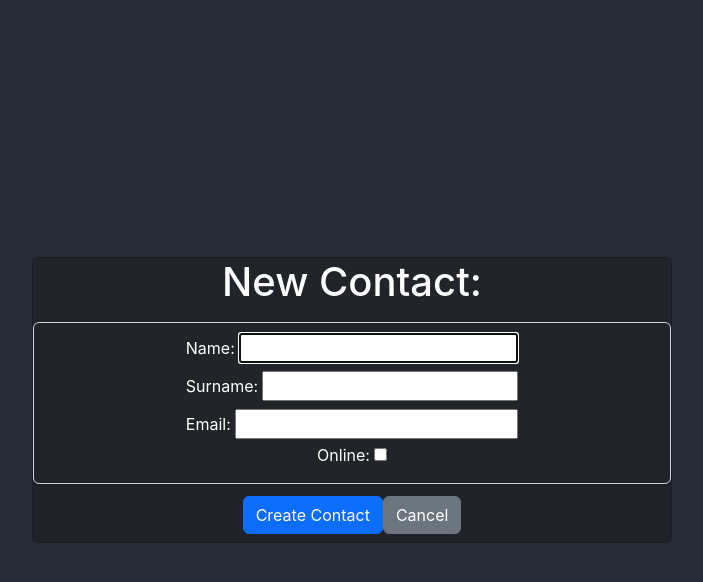
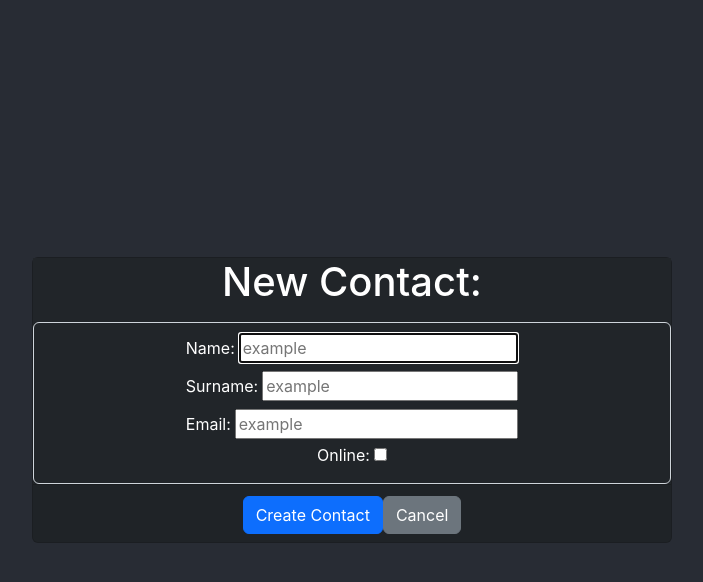
Before and after one commit to inkevap/Course_ReactJS, a React (Create React App) app: page / in a window 1280 px wide. Both pictures are taken after a click on the button "Create Contact". Shown: the top 582 px of the page, without its empty margins (288-991 px from the left). Built offline with nearby package versions, Linux system fonts and the light colour scheme.

Commit message:
Implementacion de formulario formik y yup

```diff
--- a/src/Components/container/contact_list.jsx
+++ b/src/Components/container/contact_list.jsx
@@ -11,16 +11,11 @@ const ContactListComponent = () => {
 
     const defaultcontact = new Contact('Kevin', 'Pocon', 'inkev.ap@gmail.com', true);
     const defaultcontact2 = new Contact('Calvin', 'Pocon', 'CPF@gmail.com', false);
-    const defaultcontact3 = new Contact('Calvin', 'Pocon', 'CPF@gmail.com', false);
-    const defaultcontact4 = new Contact('Calvin', 'Pocon', 'CPF@gmail.com', false);
-    const defaultcontact5 = new Contact('Calvin', 'Pocon', 'CPF@gmail.com', false);
-    const defaultcontact6 = new Contact('Calvin', 'Pocon', 'CPF@gmail.com', false);
 
     const [CreatingNewContact, SetCreatingState] = useState(false);
 
     const [Contacts, setContacts] = useState([
-        defaultcontact, defaultcontact2, defaultcontact3, defaultcontact4,
-        defaultcontact5, defaultcontact6]);
+        defaultcontact, defaultcontact2]);
 
     const StatusChange = (contact) => {
         const TempContacts = [...Contacts];
@@ -62,10 +57,10 @@ const ContactListComponent = () => {
                         {(Contacts.length > 0)
                             ? <table className='table-dark table'>
                                 <thead >
-                                    <th classname='col-3 d-table-row'>Name</th>
-                                    <th classname='col-3'>Surname</th>
-                                    <th classname='col-1'>Email</th>
-                                    <th classname='col-1'>Online</th>
+                                    <th className='col-1'>Name</th>
+                                    <th className='col-1'>SurName</th>
+                                    <th className='col-1'>Email</th>
+                                    <th className='col-1'>Online</th>
                                 </thead>
                                 <tbody className='table-group-divider' >
                                     {
--- a/src/Components/pure/contact.jsx
+++ b/src/Components/pure/contact.jsx
@@ -14,11 +14,11 @@ const ContactComponent = ({ contact, StateFunc, DeleteFunc }) => {
 
     return (
         <tr>
-            <th classname='col-2' >{contact.name}</th>
-            <td classname='col-2'>{contact.surname}</td>
-            <td classname='col-1'>{contact.email}</td>
-            <td classname='col-1' onClick={() => StateFunc(contact)}>{TaskStatusChange()}</td>
-            <td classname='col-1'>
+            <th className='col-1' >{contact.name}</th>
+            <td className='col-1'>{contact.surname}</td>
+            <td className='col-1'>{contact.email}</td>
+            <td className='col-1' onClick={() => StateFunc(contact)}>{TaskStatusChange()}</td>
+            <td className='col-1'>
                 <i className='bi bi-trash'
                     style={{ color: 'red', fontSize: '2rem' }}
                     onClick={() => DeleteFunc(contact)}></i>
--- a/src/Components/pure/forms/newContact.jsx
+++ b/src/Components/pure/forms/newContact.jsx
@@ -1,56 +1,109 @@
 import React, { useState, useRef } from 'react';
 import PropTypes from 'prop-types';
 import { Contact } from '../../../models/contact.class';
+import { Formik, Form, ErrorMessage, Field } from 'formik';
+import * as yup from 'yup';
 
 const NewContact = ({ Creating, ContactNew }) => {
     const [CreatingState, setCreatingState] = useState(false);
 
-    const nameRef = useRef('');
-    const surnameRef = useRef('');
-    const emailRef = useRef('');
-    const statusRef = useRef(false);
+    const initialValues = {
+        name: '',
+        surname: '',
+        email: '',
+        status: false
+    }
+
+    const registerSchema = yup.object().shape(
+        {
+            name: yup.string()
+                .min(2, 'Name too short!')
+                .required('Name is required!'),
+            surname: yup.string()
+                .min(2, 'Surname too short')
+                .required('surname is required'),
+            email: yup.string()
+                .email('Email not valid')
+                .required('Email is required'),
+            status: yup.bool().oneOf([true, false], "wrong")
+        }
+    )
 
     const CreateState = (state) => {
         Creating(state);
         setCreatingState(state);
     }
 
-    const SendNewContact = (e) => {
-        e.preventDefault();
-        ContactNew(new Contact(
-            nameRef.current.value,
-            surnameRef.current.value,
-            emailRef.current.value,
-            statusRef.current.checked));
-        CreateState();
-    }
-
     const AmICreating = () => {
         return CreatingState
-            ? <form onSubmit={SendNewContact}>
+            ? <Formik
+                initialValues={initialValues}
+                validationSchema={registerSchema}
+                onSubmit={(values) => {
+                    ContactNew(Object.assign(values,Contact));
+                    CreateState(false);
+                }}
+            >{({ values,
+                touched,
+                errors,
+                isSubmitting,
+                handleChange,
+                handleBlur }) => (
+                <Form>
                     <div className='form-control d-flex flex-column align-items-center text-bg-dark'>
                         <span className='d-flex flex-column'>
-                        <span className='d-flex align-items-center'>Name:
-                            <input ref={nameRef} id='Name' className='flex-fill ms-1 mt-1 mb-1' type={'text'} required autoFocus></input>
+                            <span className='d-flex align-items-center'>
+                                <label htmlFor='name'>Name: </label>
+                                <Field
+                                    id='name'
+                                    name='name'
+                                    className='flex-fill ms-1 mt-1 mb-1'
+                                    type='text'
+                                    autoFocus
+                                    placeholder='example'
+                                />
                             </span>
-                        <span className='d-flex align-items-center'>Surname:
-                            <input ref={surnameRef} id='Surname' className='flex-fill ms-1 mt-1 mb-1' type={'text'} required></input>
+                            <span className='d-flex align-items-center'>
+                                <label htmlFor='surname'>Surname: </label>
+                                <Field
+                                    id='surname'
+                                    name='surname'
+                                    className='flex-fill ms-1 mt-1 mb-1'
+                                    type='text'
+                                    placeholder='example' />
                             </span>
-                        <span className='d-flex align-items-center'>Email:
-                            <input ref={emailRef} id='Email' className='flex-fill ms-1 mt-1 mb-1' type={'email'} required></input>
+                            <span className='d-flex align-items-center'>
+                                <label htmlFor='email'>Email: </label>
+                                <Field
+                                    id='email'
+                                    name='email'
+                                    className='flex-fill ms-1 mt-1 mb-1'
+                                    type='email'
+                                    placeholder='example'
+                                />
                             </span>
-                        <span className='flex-fill'>Online:
-                            <input ref={statusRef} id='status' className='flex-fill ms-1 mt-1 mb-3' type={'checkbox'}></input>
+                            <span className='flex-fill'>
+                                <label htmlFor='status'>Online: </label>
+                                <Field
+                                    id='status'
+                                    name='status'
+                                    className='flex-fill ms-1 mt-1 mb-3'
+                                    type='checkbox'
+
+                                />
                             </span>
                         </span>
                     </div>
                     <div className='card-footer'>
-                    <button type="submit" class="btn btn-primary">Create Contact</button>
-                    <button type="button" onClick={() => CreateState(false)} class="btn btn-secondary">Cancel</button>
+                        <button type="submit" className="btn btn-primary">Create Contact</button>
+                        <button type="button" onClick={() => CreateState(false)} className="btn btn-secondary">Cancel</button>
                     </div>
-            </form>
+                </Form>
+            )
+                }
+            </Formik>
             : <div className='card-footer'>
-                <button type="button" onClick={() => CreateState(true)} class="btn btn-primary ">Create Contact</button>
+                <button type="button" onClick={() => CreateState(true)} className="btn btn-primary ">Create Contact</button>
             </div>
     }
 
```
Lines whose indentation alone changed are shown as unchanged.
